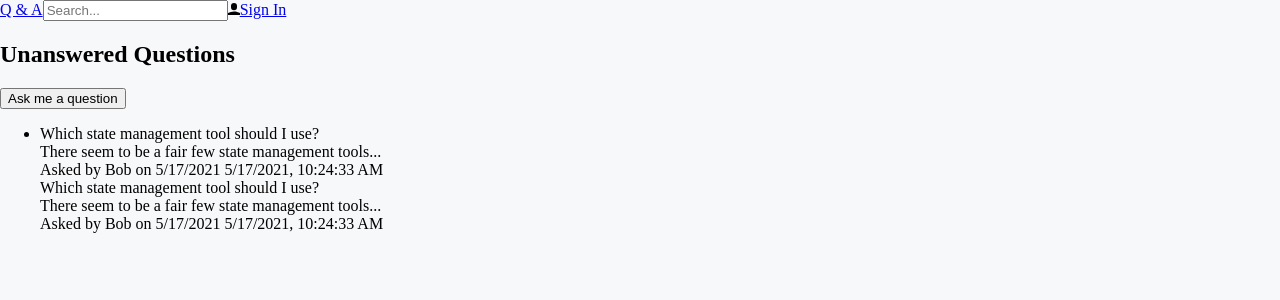
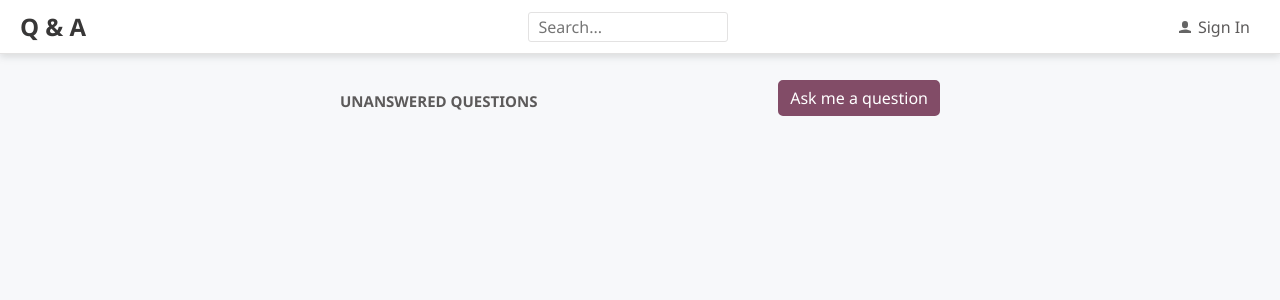
Before and after one commit to Flcable/Quest-and-Answer-App, a React (Create React App) app in the folder frontend/: page / in a window 1280 px wide. Shown: the top 300 px of the page. Built offline with nearby package versions, Linux system fonts and the light colour scheme.

Commit message:
Add @emotions

```diff
--- a/frontend/package.json
+++ b/frontend/package.json
@@ -3,6 +3,8 @@
   "version": "0.1.0",
   "private": true,
   "dependencies": {
+    "@emotion/react": "^11.4.0",
+    "@emotion/styled": "^11.3.0",
     "@testing-library/jest-dom": "^5.11.4",
     "@testing-library/react": "^11.1.0",
     "@testing-library/user-event": "^12.1.10",
--- a/frontend/src/App.module.css
+++ /dev/null
@@ -1,44 +0,0 @@
-.App {
-  text-align: center;
-}
-
-.App-logo {
-  height: 40vmin;
-  pointer-events: none;
-}
-
-@media (prefers-reduced-motion: no-preference) {
-  .App-logo {
-    animation: App-logo-spin infinite 20s linear;
-  }
-}
-
-.App-header {
-  background-color: #282c34;
-  min-height: 100vh;
-  display: flex;
-  flex-direction: column;
-  align-items: center;
-  justify-content: center;
-  font-size: calc(10px + 2vmin);
-  color: white;
-}
-
-.App-link {
-  color: #61dafb;
-}
-
-@keyframes App-logo-spin {
-  from {
-    transform: rotate(0deg);
-  }
-  to {
-    transform: rotate(360deg);
-  }
-}
-
-.container {
-  font-family: 'Segoe UI', 'Heveltica Neue', sans-serif;
-  font-size: 16px;
-  color: #5c5a5a;
-}
--- a/frontend/src/App.tsx
+++ b/frontend/src/App.tsx
@@ -1,12 +1,17 @@
-import React from 'react';
-import styles from './App.module.css';
+/**@jsxImportSource @emotion/react */
+import { css } from '@emotion/react';
 import { Header } from './Header';
 import { HomePage } from './HomePage';
+import { fontFamily, fontSize, gray2 } from './Styles';
 
 
 function App() {
   return (
-    <div className="styles.container">
+    <div css={css`
+    font-family:${fontFamily};
+    font-size:${fontSize};
+    color: ${gray2};
+    `}>
       <Header />
       <HomePage />
     </div>
--- a/frontend/src/Header.module.css
+++ /dev/null
@@ -1,13 +0,0 @@
-.container{
-    position: fixed;
-    box-sizing: border-box;
-    top: 0;
-    width: 100%;
-    display: flex;
-    align-items: center;
-    justify-content: space-between;
-    padding: 10px 20px;
-    background-color: #fff;
-    border-bottom: 1px solid #e3e2e2;
-    box-shadow: 0 3px 7px 0 rgba(110, 112, 114, 0.21)
-}
--- a/frontend/src/Header.tsx
+++ b/frontend/src/Header.tsx
@@ -1,6 +1,8 @@
-import React from 'react';
+/**@jsxImportSource @emotion/react */
+import { css } from '@emotion/react';
+import { fontFamily, fontSize, gray1, gray2, gray5 } from './Styles';
 import { UserIcon } from './Icons';
-import styles from './Header.module.css';
+
 
 
 export const Header = () => {
@@ -11,16 +13,70 @@
     };
 
     return(
-    <div className="Header.module.container">
-        <a href="./">Q & A</a>
-        <input type="text" placeholder="Search..."
-        onChange={handleSearchInputChange}
+    <div css={css`
+            position: fixed;
+            box-sizing: border-box;
+            top: 0;
+            width: 100%;
+            display: flex;
+            align-items: center;
+            justify-content: space-between;
+            padding: 10px 20px;
+            background-color: #fff;
+            border-bottom: 1px solid ${gray5};
+            box-shadow: 0 3px 7px 0 rgba(110, 112, 114, 0.21);
+
+    `}>
+        <a href="./"
+        css={css`
+            font-size: 24px;
+            font-weight: bold;
+            color: ${gray1};
+            text-decoration: none;
+        `}
+        >Q & A
+        </a>
+        <input
+            type="text"
+            placeholder="Search..."
+            onChange={handleSearchInputChange}
+            css={css`
+                box-sizing: border-box;
+                font-family: ${fontFamily};
+                font-size: ${fontSize};
+                padding: 8px 10px;
+                border: 1px solid ${gray5};
+                border-radius: 3px;
+                color: ${gray5};
+                background-color: white;
+                width: 200px;
+                height: 30px;
+                :focus {
+                    outline-color: ${gray5};
+                }
+                `}
         />
-        < a href="./signin">
+        < a
+            href="./signin"
+            css={css`
+                font-family: ${fontFamily};
+                font-size: ${fontSize};
+                padding: 5px 10px;
+                background-color: transparent;
+                color: ${gray2};
+                text-decoration: none;
+                cursor: pointer;
+                :focus{
+                    outline-color: ${gray5};
+                }
+                span {
+                    margin-left: 7px;
+                }
+            `}>
             <UserIcon />
             <span>Sign In</span>
         </a>
     </div>
 
 );
-};
+}
--- a/frontend/src/HomePage.tsx
+++ b/frontend/src/HomePage.tsx
@@ -1,8 +1,11 @@
+/**@jsxImportSource @emotion/react */
+import { css } from '@emotion/react';
 import React from 'react';
 import { QuestionList } from './QuestionList';
 import { getUnansweredQuestions, QuestionData } from './QuestionData';
 import { Page } from './Page';
 import { PageTitle } from './PageTitle';
+import { PrimaryButton } from './Styles';
 
 export const HomePage = () => {
     const [
@@ -31,16 +34,17 @@
 
     return (
         <Page>
-            <div>
+            <div
+                css={css`
+                    display: flex;
+                    align-items: center;
+                    justify-content:space-between;
+                `}
+            >
                 <PageTitle>Unanswered Questions</PageTitle>
-                <button onClick={handleAskQuestionClick}>Ask me a question</button>
+                <PrimaryButton onClick={handleAskQuestionClick}>
+                    Ask me a question
+                </PrimaryButton>
             </div>
-            {questionsLoading ? (
-                <div>Loading...</div>
-            ) : (
-                <QuestionList data={questions || []} />
-            )}
-            { /* <QuestionList data={getUnansweredQuestions()}
-            renderItem={(question) => <div>{question.title}</div>} /> */}
         </Page>
     ) };
--- a/frontend/src/Icons.tsx
+++ b/frontend/src/Icons.tsx
@@ -1,6 +1,12 @@
-import React from 'react';
+/**@jsxImportSource @emotion/react */
+import { css } from '@emotion/react';
 import user from './user.svg';
 
 export const UserIcon = () =>(
-    <img src={user} alt="User" width="12px"/>
+    <img src={user}
+         alt="User"
+         css={css`
+            width: 12px;
+            opacity: 0.6;
+         `}/>
 );
--- a/frontend/src/Page.tsx
+++ b/frontend/src/Page.tsx
@@ -1,6 +1,9 @@
+/**@jsxImportSource @emotion/react */
+import { css } from '@emotion/react';
 import { title } from 'process';
 import React from 'react';
 import { PageTitle } from './PageTitle';
+
 
 interface Props {
     title?: string;
@@ -8,7 +11,13 @@
 
 }
 export const Page = ({title, children}: Props) => (
-    <div>
+    <div
+        css={css`
+            margin: 50px auto 20px auto;
+            padding: 30px 20px;
+            max-width: 600px;
+            `}
+    >
         {title && <PageTitle>{title}</PageTitle>}
         { children }
     </div>
--- a/frontend/src/PageTitle.tsx
+++ b/frontend/src/PageTitle.tsx
@@ -1,8 +1,20 @@
-import React from 'react';
+/**@jsxImportSource @emotion/react */
+import { css } from '@emotion/react';
 
 interface Props {
     children: React.ReactNode;
 }
 export const PageTitle = ({
     children,
-}: Props) => <h2>{ children }</h2>;
+}: Props) => <h2
+                css={css`
+                        font-size: 15px;
+                        font-weight: bold;
+                        margin: 10px 0px 5px;
+                        text-align: center;
+                        text-transform: uppercase;
+
+                        `}
+            >
+                { children }
+            </h2>;
--- /dev/null
+++ b/frontend/src/Styles.ts
@@ -0,0 +1,39 @@
+import styled from '@emotion/styled';
+
+export const gray1 = '#383737';
+export const gray2 = '#5c5a5a';
+export const gray3 = '#857c81';
+export const gray4 = '#b9b9b9';
+export const gray5 = '#e3e2e2';
+export const gray6 = '#f7f8fa';
+
+export const primary1 = '#681c41';
+export const primary2 = '#824c67';
+
+export const accent1 = '#dbb365';
+export const accent2 = '#efd197';
+
+export const fontFamily = "'Segoe UI', 'Helvetica Neue',sans-serif";
+export const fontSize = '16px';
+
+export const PrimaryButton = styled.button`
+  background-color: ${primary2};
+  border-color: ${primary2};
+  border-style: solid;
+  border-radius: 5px;
+  font-family: ${fontFamily};
+  font-size: ${fontSize};
+  padding: 5px 10px;
+  color: white;
+  cursor: pointer;
+  :hover {
+    background-color: ${primary1};
+  }
+  :focus {
+    outline-color: ${primary2};
+  }
+  :disabled {
+    opacity: 0.5;
+    cursor: not-allowed;
+  }
+`;
```
Also changed, not shown: 1 other file (tests, documents, lock files or other folders).
